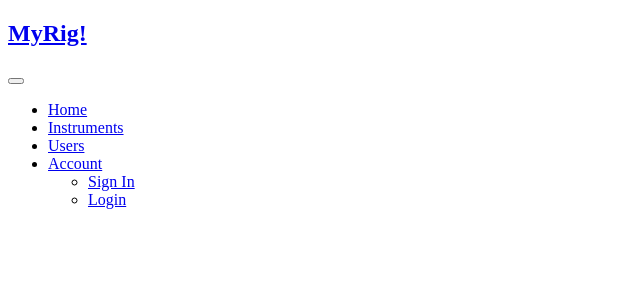
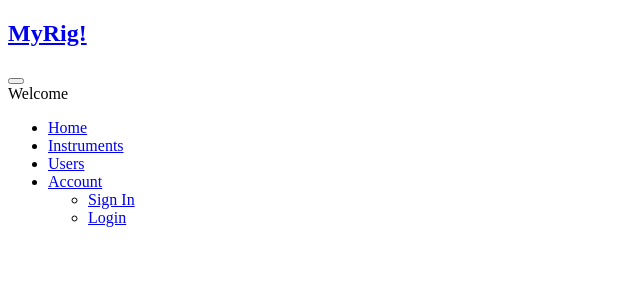
Before and after one commit to kManceau/MyRig, a Symfony app: template templates/base.html.twig in a window 1280 px wide. Shown: the top 300 px of the page, without its empty margins (0-640 px from the left). Run offline with Twig, Linux system fonts and the light colour scheme; the template is opened without the code that fills it, so the values that code supplies are empty; some libraries are stand-ins or nearby versions.

Commit message:
[PAGE][BASE] Improved the main navbar

```diff
--- a/templates/base.html.twig
+++ b/templates/base.html.twig
@@ -21,7 +21,10 @@
                         <span class="navbar-toggler-icon"></span>
                     </button>
                     <div class="collapse navbar-collapse" id="navbarNavDropdown">
-                        <ul class="navbar-nav">
+                            <span class="navbar-text ms-auto text-light">
+                              Welcome
+                            </span>
+                        <ul class="navbar-nav ms-auto">
                             <li class="nav-item">
                                 <a class="nav-link active text-light" aria-current="page" href="/">Home</a>
                             </li>
```
